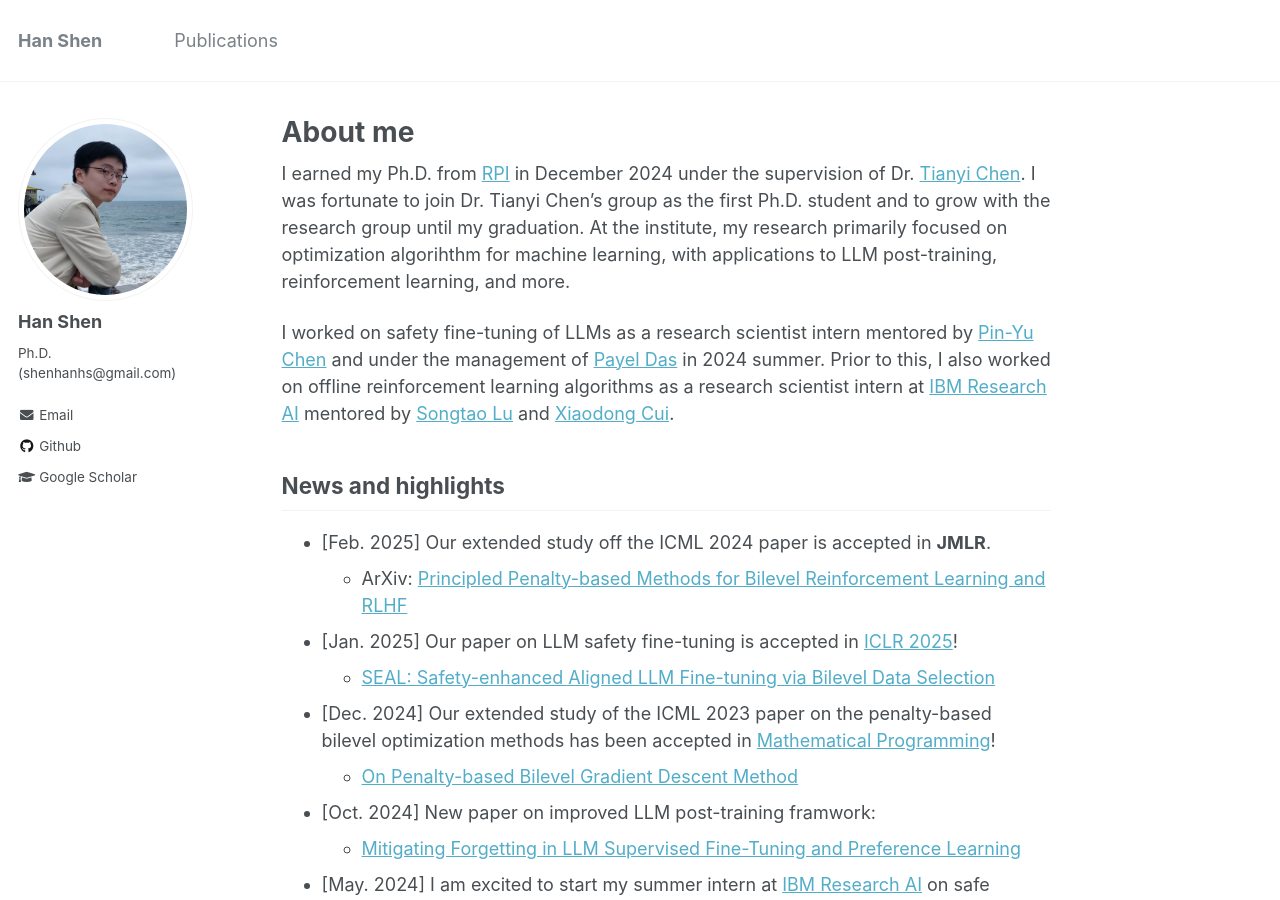
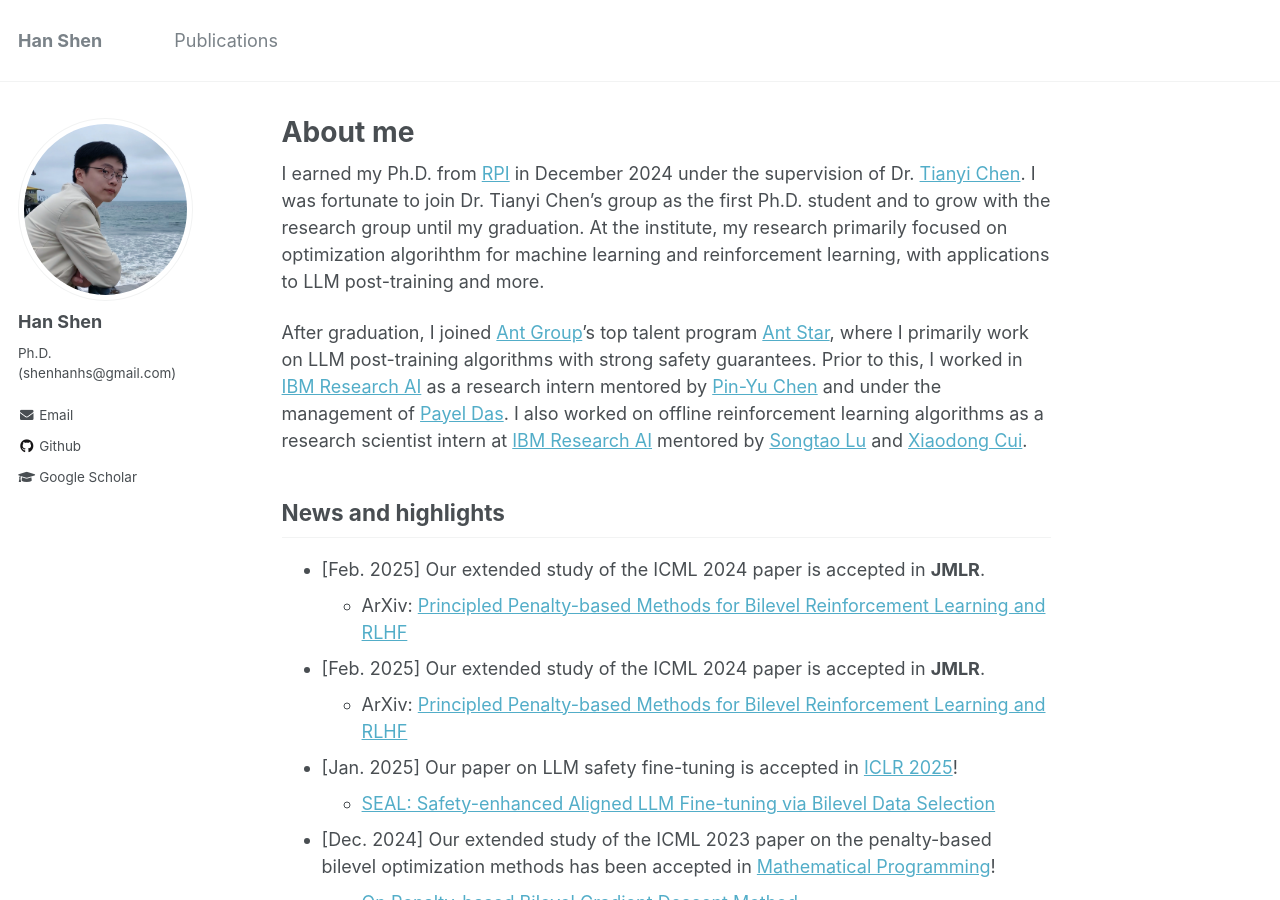
Before and after one commit to hanshen95/hanshen95.github.io, a Jekyll site: the page built from _pages/about.md, in a window 1280 px wide and 900 px high. Built offline with Jekyll 4.4.1, drawn with Linux system fonts in a browser that asks for light colours; some of the changed text lies outside the part shown.

Commit message:
Update about.md

```diff
--- a/_pages/about.md
+++ b/_pages/about.md
@@ -9,10 +9,11 @@ redirect_from:
 ---
 
 
-I earned my Ph.D. from [RPI](https://www.rpi.edu/) in December 2024 under the supervision of Dr. [Tianyi Chen](https://chentianyi1991.github.io/). I was fortunate to join Dr. Tianyi Chen's group as the first Ph.D. student and to grow with the research group until my graduation. At the institute, my research primarily focused on optimization algorihthm for machine learning, with applications to LLM post-training, reinforcement learning, and more.
+I earned my Ph.D. from [RPI](https://www.rpi.edu/) in December 2024 under the supervision of Dr. [Tianyi Chen](https://chentianyi1991.github.io/). I was fortunate to join Dr. Tianyi Chen's group as the first Ph.D. student and to grow with the research group until my graduation. At the institute, my research primarily focused on optimization algorihthm for machine learning and reinforcement learning, with applications to LLM post-training and more.
 
-I worked on safety fine-tuning of LLMs as a research scientist intern mentored by [Pin-Yu Chen](https://sites.google.com/site/pinyuchenpage/) and under the management of [Payel Das](https://scholar.google.com/citations?user=1vs31MgAAAAJ&hl=en) in 2024 summer.
-Prior to this, I also worked on offline reinforcement learning algorithms as a research scientist intern at [IBM Research AI](https://research.ibm.com/artificial-intelligence) mentored by [Songtao Lu](https://sites.google.com/site/lusongtaoee) and [Xiaodong Cui](https://research.ibm.com/people/xiaodong-cui).
+After graduation, I joined [Ant Group](https://www.antgroup.com/en)'s top talent program [Ant Star](https://talent.antgroup.com/ant-star), where I primarily work on LLM post-training algorithms with strong safety guarantees.
+Prior to this, I worked in [IBM Research AI](https://research.ibm.com/artificial-intelligence) as a research intern mentored by [Pin-Yu Chen](https://sites.google.com/site/pinyuchenpage/) and under the management of [Payel Das](https://scholar.google.com/citations?user=1vs31MgAAAAJ&hl=en).
+I also worked on offline reinforcement learning algorithms as a research scientist intern at [IBM Research AI](https://research.ibm.com/artificial-intelligence) mentored by [Songtao Lu](https://sites.google.com/site/lusongtaoee) and [Xiaodong Cui](https://research.ibm.com/people/xiaodong-cui).
 
 <!--
 ## Research
@@ -30,7 +31,10 @@ My research spans the areas of optimization algorithms and machine learning, cov
 
 
 ## News and highlights
-* [Feb. 2025] Our extended study off the ICML 2024 paper is accepted in <b>JMLR</b>.
+
+* [Feb. 2025] Our extended study of the ICML 2024 paper is accepted in <b>JMLR</b>.
+  * ArXiv: [Principled Penalty-based Methods for Bilevel Reinforcement Learning and RLHF](https://arxiv.org/abs/2410.07471)
+* [Feb. 2025] Our extended study of the ICML 2024 paper is accepted in <b>JMLR</b>.
   * ArXiv: [Principled Penalty-based Methods for Bilevel Reinforcement Learning and RLHF](https://arxiv.org/abs/2410.07471)
 * [Jan. 2025] Our paper on LLM safety fine-tuning is accepted in [ICLR 2025](https://iclr.cc/)!
   * [SEAL: Safety-enhanced Aligned LLM Fine-tuning via Bilevel Data Selection](https://arxiv.org/abs/2410.07471)
@@ -127,6 +131,10 @@ Reviewer/program committee for
 
 ## Industry experiences
 
+### Ant Group. (CH) Present
+
+* Working as AI algorithm engineer in [Ant Star](https://talent.antgroup.com/ant-star) talent program.
+
 ### IBM Research AI. (US) 05.2024 - 08.2024
 
 * Mentored by [Dr. Pin-Yu Chen](https://sites.google.com/site/pinyuchenpage/) and managed by [Dr. Payel Das](https://scholar.google.com/citations?user=1vs31MgAAAAJ&hl=en).
```
